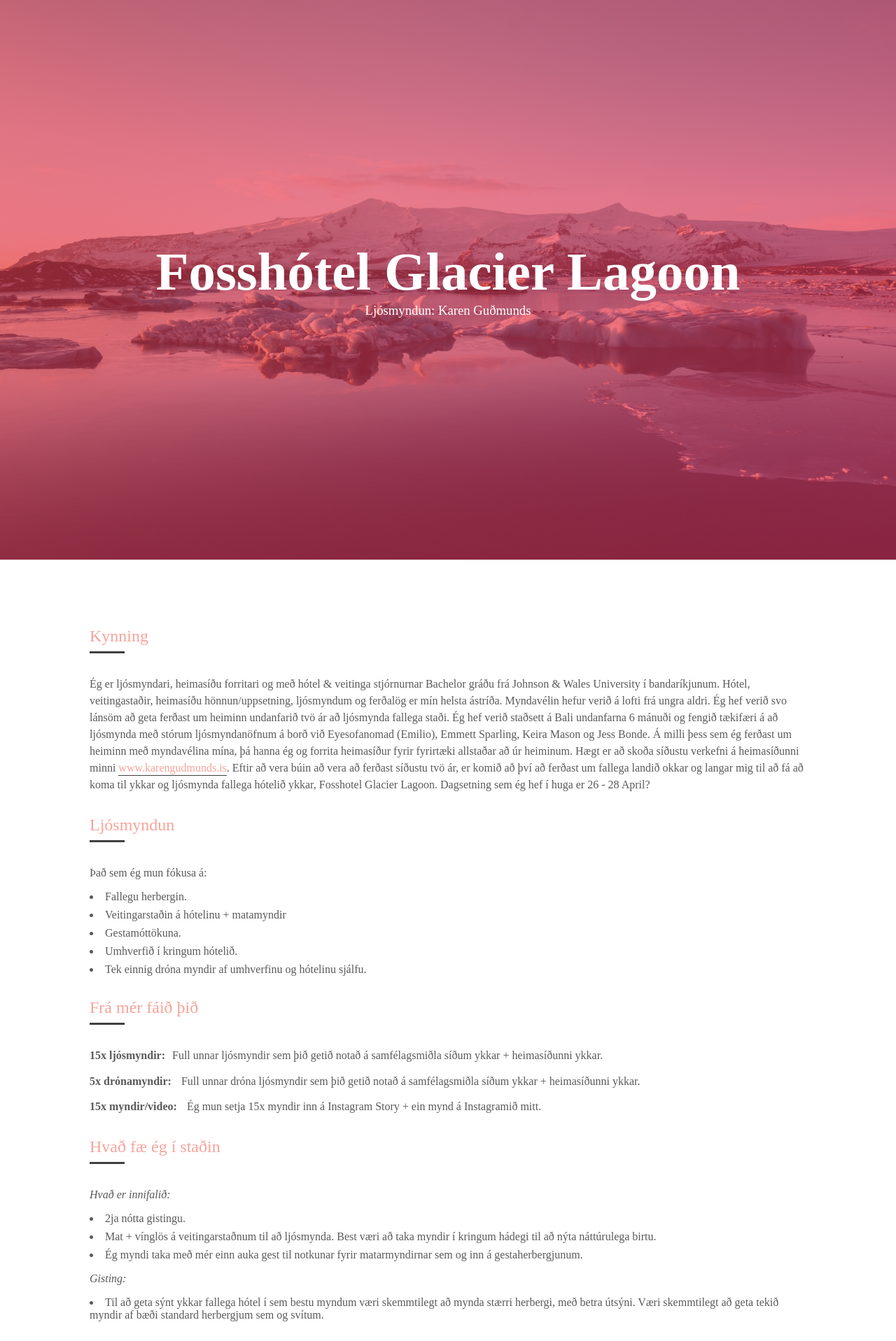
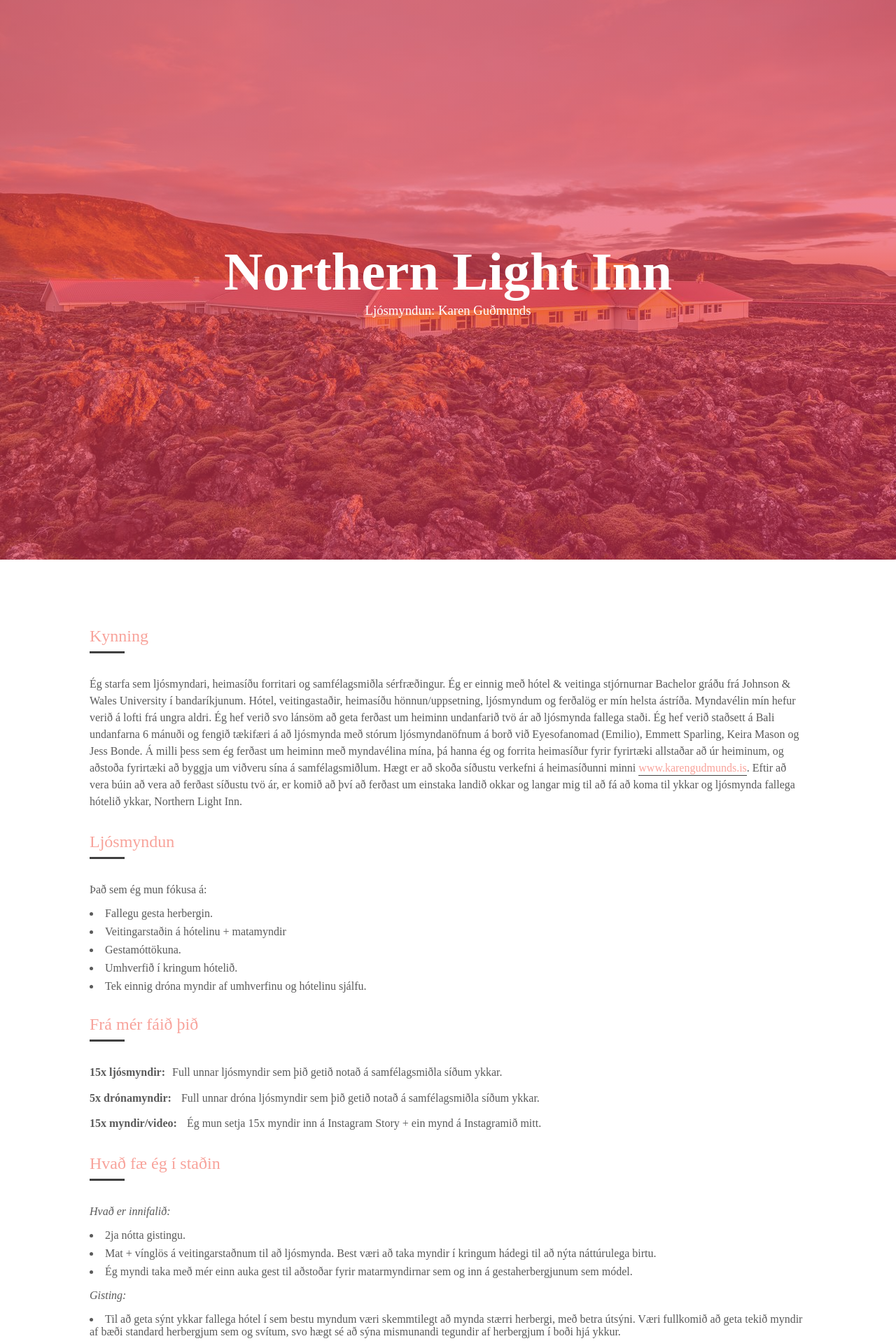
Before and after one commit to karengudmunds/northernlightinn, a plain HTML site: page _site/index.html in a window 1280 px wide. Shown: the top 1917 px of the page at 70% size. Drawn offline with Linux system fonts and the light colour scheme; a web font is replaced by a local one.

Commit message:
new content added to html

```diff
--- a/_site/index.html
+++ b/_site/index.html
@@ -1,7 +1,7 @@
 <!DOCTYPE html>
 <html>
 <head>
-  <title> Fosshótel Glacier Lagoon | Karen Guðmunds </title>
+  <title> Northern Light Inn | Karen Guðmunds </title>
 
   <link href="https://fonts.googleapis.com/css?family=Playfair+Display:400,700|Lato:300,400,600" rel="stylesheet">
   <link href="style.css" rel="stylesheet" />
@@ -13,7 +13,7 @@
 
   <section class="banner">
     <div class="front">
-       <h1> Fosshótel Glacier Lagoon </h1>
+       <h1> Northern Light Inn </h1>
        <h3> Ljósmyndun: Karen Guðmunds </h2>
     </div>
   </section>
@@ -22,8 +22,8 @@
   <!--- - - - - - - - - -->
   <h2> Kynning</h2>
   <hr />
-  <p> Ég er ljósmyndari, heimasíðu forritari og með hótel & veitinga stjórnurnar Bachelor gráðu frá Johnson & Wales University í bandaríkjunum. Hótel, veitingastaðir, heimasíðu hönnun/uppsetning, ljósmyndum og ferðalög er mín helsta ástríða. Myndavélin hefur verið á lofti frá ungra aldri. Ég hef verið svo lánsöm að geta ferðast um heiminn undanfarið tvö ár að ljósmynda fallega staði. Ég hef verið staðsett á Bali undanfarna 6 mánuði og fengið tækifæri á að ljósmynda með stórum ljósmyndanöfnum á borð við Eyesofanomad (Emilio), Emmett Sparling, Keira Mason og Jess Bonde. Á milli þess sem ég ferðast um heiminn með myndavélina mína, þá hanna ég og forrita heimasíður fyrir fyrirtæki allstaðar að úr heiminum. Hægt er að skoða síðustu verkefni á heimasíðunni minni
-  <a href="https://www.karengudmunds.is" target="_blank">www.karengudmunds.is</a>. Eftir að vera búin að vera að ferðast síðustu tvö ár, er komið að því að ferðast um fallega landið okkar og langar mig til að fá að koma til ykkar og ljósmynda fallega hótelið ykkar, Fosshotel Glacier Lagoon. Dagsetning sem ég hef í huga er 26 - 28 April? </p>
+  <p> Ég starfa sem ljósmyndari, heimasíðu forritari og samfélagsmiðla sérfræðingur. Ég er einnig með hótel & veitinga stjórnurnar Bachelor gráðu frá Johnson & Wales University í bandaríkjunum. Hótel, veitingastaðir, heimasíðu hönnun/uppsetning, ljósmyndum og ferðalög er mín helsta ástríða. Myndavélin mín hefur verið á lofti frá ungra aldri. Ég hef verið svo lánsöm að geta ferðast um heiminn undanfarið tvö ár að ljósmynda fallega staði. Ég hef verið staðsett á Bali undanfarna 6 mánuði og fengið tækifæri á að ljósmynda með stórum ljósmyndanöfnum á borð við Eyesofanomad (Emilio), Emmett Sparling, Keira Mason og Jess Bonde. Á milli þess sem ég ferðast um heiminn með myndavélina mína, þá hanna ég og forrita heimasíður fyrir fyrirtæki allstaðar að úr heiminum, og aðstoða fyrirtæki að byggja um viðveru sína á samfélagsmiðlum. Hægt er að skoða síðustu verkefni á heimasíðunni minni
+  <a href="https://www.karengudmunds.is" target="_blank">www.karengudmunds.is</a>. Eftir að vera búin að vera að ferðast síðustu tvö ár, er komið að því að ferðast um einstaka landið okkar og langar mig til að fá að koma til ykkar og ljósmynda fallega hótelið ykkar, Northern Light Inn. </p>
 
   <!--- - - - - - - - - -->
   <h2> Ljósmyndun </h2>
@@ -31,7 +31,7 @@
   <p> Það sem ég mun fókusa á: </p>
 
   <ul>
-     <li> Fallegu herbergin. </li>
+     <li> Fallegu gesta herbergin. </li>
      <li> Veitingarstaðin á hótelinu + matamyndir </li>
      <li> Gestamóttökuna. </li>
      <li> Umhverfið í kringum hótelið. </li>
@@ -43,9 +43,9 @@
   <!--- - - - - - - - - -->
   <h2> Frá mér fáið þið  </h2>
   <hr />
-  <p> <span>15x ljósmyndir:</span>Full unnar ljósmyndir sem þið getið notað á samfélagsmiðla síðum ykkar + heimasíðunni ykkar. </p>
+  <p> <span>15x ljósmyndir:</span>Full unnar ljósmyndir sem þið getið notað á samfélagsmiðla síðum ykkar. </p>
 
-  <p> <span> 5x drónamyndir:</span> Full unnar dróna ljósmyndir sem þið getið notað á samfélagsmiðla síðum ykkar + heimasíðunni ykkar. </p>
+  <p> <span> 5x drónamyndir:</span> Full unnar dróna ljósmyndir sem þið getið notað á samfélagsmiðla síðum ykkar. </p>
 
   <p> <span>15x myndir/video:</span> Ég mun setja 15x myndir inn á Instagram Story + ein mynd á Instagramið mitt. </p>
 
@@ -58,7 +58,7 @@
   <ul>
      <li> 2ja nótta gistingu. </li>
      <li> Mat + vínglös á veitingarstaðnum til að ljósmynda. Best væri að taka myndir í kringum hádegi til að nýta náttúrulega birtu. </li>
-     <li> Ég myndi taka með mér einn auka gest til notkunar fyrir matarmyndirnar sem og inn á gestaherbergjunum. </li>
+     <li> Ég myndi taka með mér einn auka gest til aðstoðar fyrir matarmyndirnar sem og inn á gestaherbergjunum sem módel. </li>
      <!-- <li> Custom Integration to CloudCannon content managment system</li>
      <li> Full access to the codebase through Github </li>
      <li> Responsive across all devices (including mobile and tablet) </li>
@@ -69,14 +69,14 @@
   <p><em> Gisting:</em> </p>
   <ul>
      <li> Til að geta sýnt ykkar fallega hótel í sem bestu myndum væri skemmtilegt að mynda stærri herbergi, með betra útsýni.
-          Væri skemmtilegt að geta tekið myndir af bæði standard herbergjum sem og svítum. </li>
+          Væri fullkomið að geta tekið myndir af bæði standard herbergjum sem og svítum, svo hægt sé að sýna mismunandi tegundir af herbergjum í boði hjá ykkur. </li>
      <!-- <li> All content, images, copywriting to be provided by SBE.  </li> -->
   </ul>
 
   <!--- - - - - - - - - -->
   <h2> Afhendingartími </h2>
   <hr />
-  <p> Til að geta sýnt sem bestu gæði frá hótelinu, mun ég ekki pósta á Instagram Story í rauntíma. Ég pósta alltaf daginn eftir að myndefni er tekið í story. Myndir sem eg tek með myndavélinni verða póstar 1-2 degi eftir að gistingu líkur á IG story.
+  <p> Til að geta sýnt sem bestu gæði frá hótelinu, mun ég ekki pósta á Instagram Story í rauntíma. Ég pósta alltaf daginn eftir að myndefni er tekið í story. Myndir sem ég tek með myndavélinni verða póstar 1-2 degi eftir að gistingu líkur á IG story.
   Ef ykkur lýst ekki á það, er hægt að semja um annað. Myndir fáið þið afhend 3-7 daga eftir að gistingu líkur. Á sama tíma mun ég deila öllum ljósmyndum inn á Instagram story hjá mér sem og mína heimasíðu. </p>
   <!-- <p> Design and Wireframe will be presented within 10 working days of when we receive the content model and design inspiration from you. Depending on the final design, development will then take approximately 10 working days. At this stage you will be given access to the content management system to upload your content. As soon as all the content is loaded it will take 2 days to connect the domain name and untake final browser testing of the site. </p> -->
 
--- a/_site/style.css
+++ b/_site/style.css
@@ -86,7 +86,7 @@
   display: flex;
   align-items: center;
   justify-content: center;
-  background-image: url("/images/banner-bg.jpeg");
+  background-image: url("/images/northernlight.jpg");
   background-attachment: fixed;
   -webkit-filter: greyscale;
   background-color: teal;
--- a/style.css
+++ b/style.css
@@ -86,7 +86,7 @@
   display: flex;
   align-items: center;
   justify-content: center;
-  background-image: url("/images/banner-bg.jpeg");
+  background-image: url("/images/northernlight.jpg");
   background-attachment: fixed;
   -webkit-filter: greyscale;
   background-color: teal;
```
Also changed, not shown: index.html (+10 -10 lines), _site/images/northernlight.jpg (added), images/northernlight.jpg (added), 2 other files.
